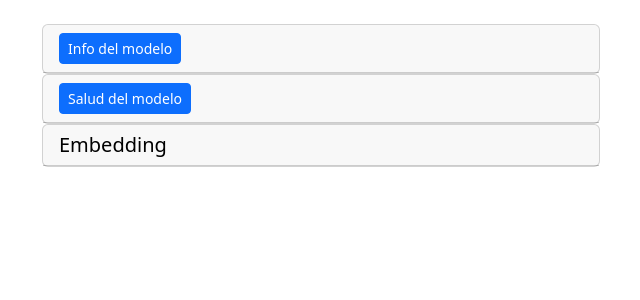
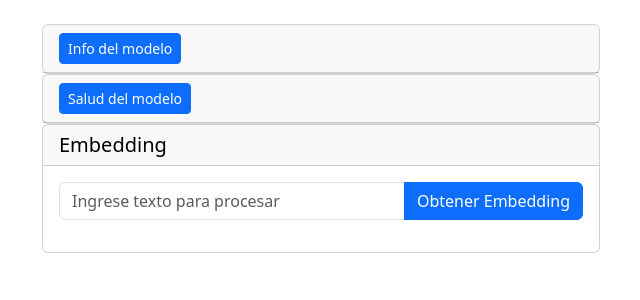
Before and after one commit to mhosan/geoofertas, an Angular app: page / in a window 1280 px wide. Shown: the top 300 px of the page, without its empty margins (40-680 px from the left). Built offline with nearby package versions, Linux system fonts and the light colour scheme.

Commit message:
ajustando vista del embedding single

```diff
--- a/src/app/components/hero/hero.component.html
+++ b/src/app/components/hero/hero.component.html
@@ -69,7 +69,7 @@
         </div>
         <div *ngIf="embeddingResult">
           <h6>Resultado:</h6>
-          <pre class="bg-light p-2"><code>{{ embeddingResult | json }}</code></pre>
+          <pre class="bg-light p-2" style="max-height: 230px; overflow: auto;"><code>{{ embeddingResult | json }}</code></pre>
         </div>
       </div>
     </div>
--- a/src/app/components/hero/hero.component.ts
+++ b/src/app/components/hero/hero.component.ts
@@ -17,7 +17,7 @@ export class HeroComponent {
   infoModelHealth: any;
   showContentInfo = false;
   showContentHealth = false;
-  showContentEmbeddingSingle = false;
+  showContentEmbeddingSingle = true;
   embeddingText: string = '';
   embeddingResult: any;
 
```
